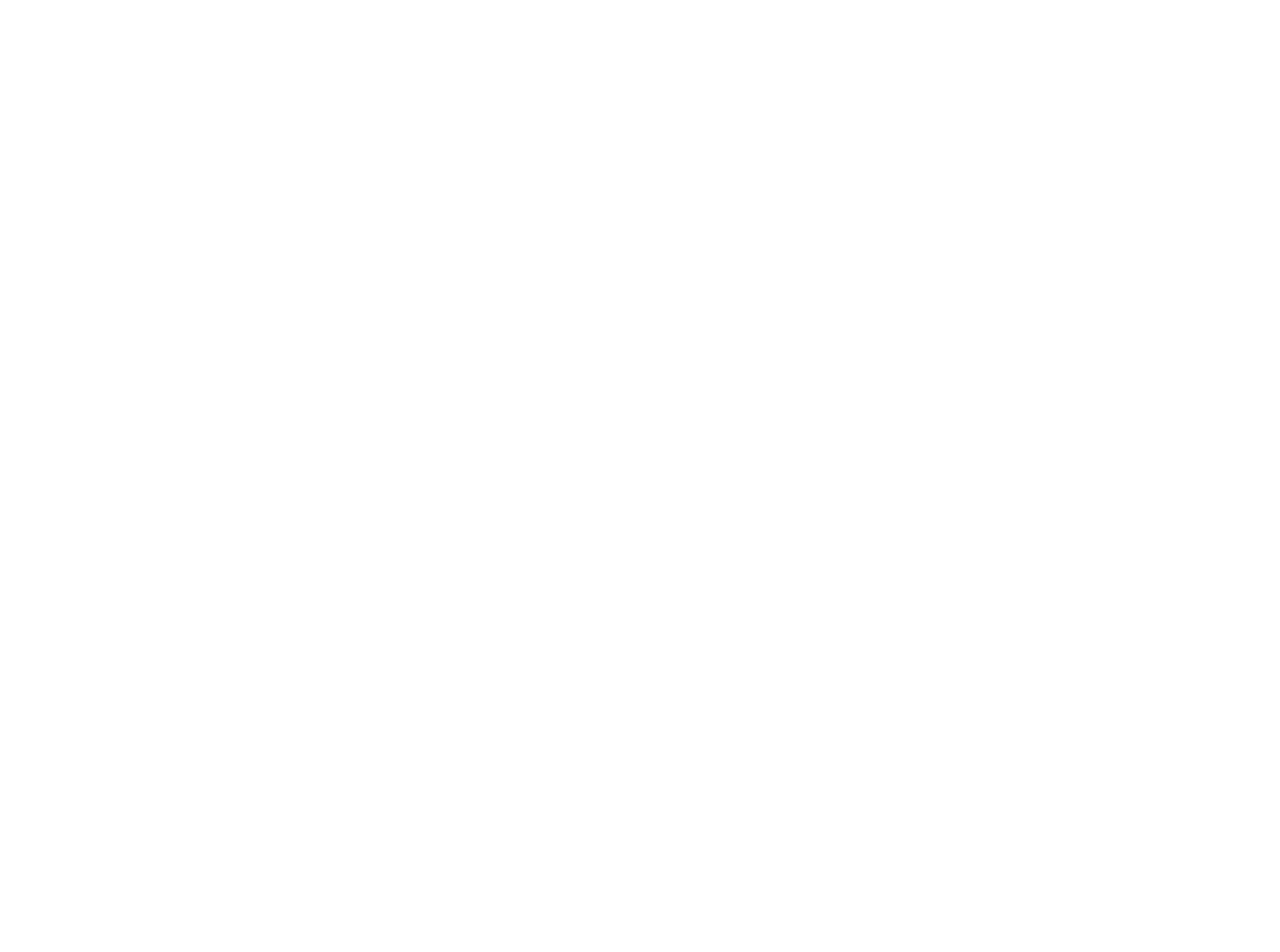
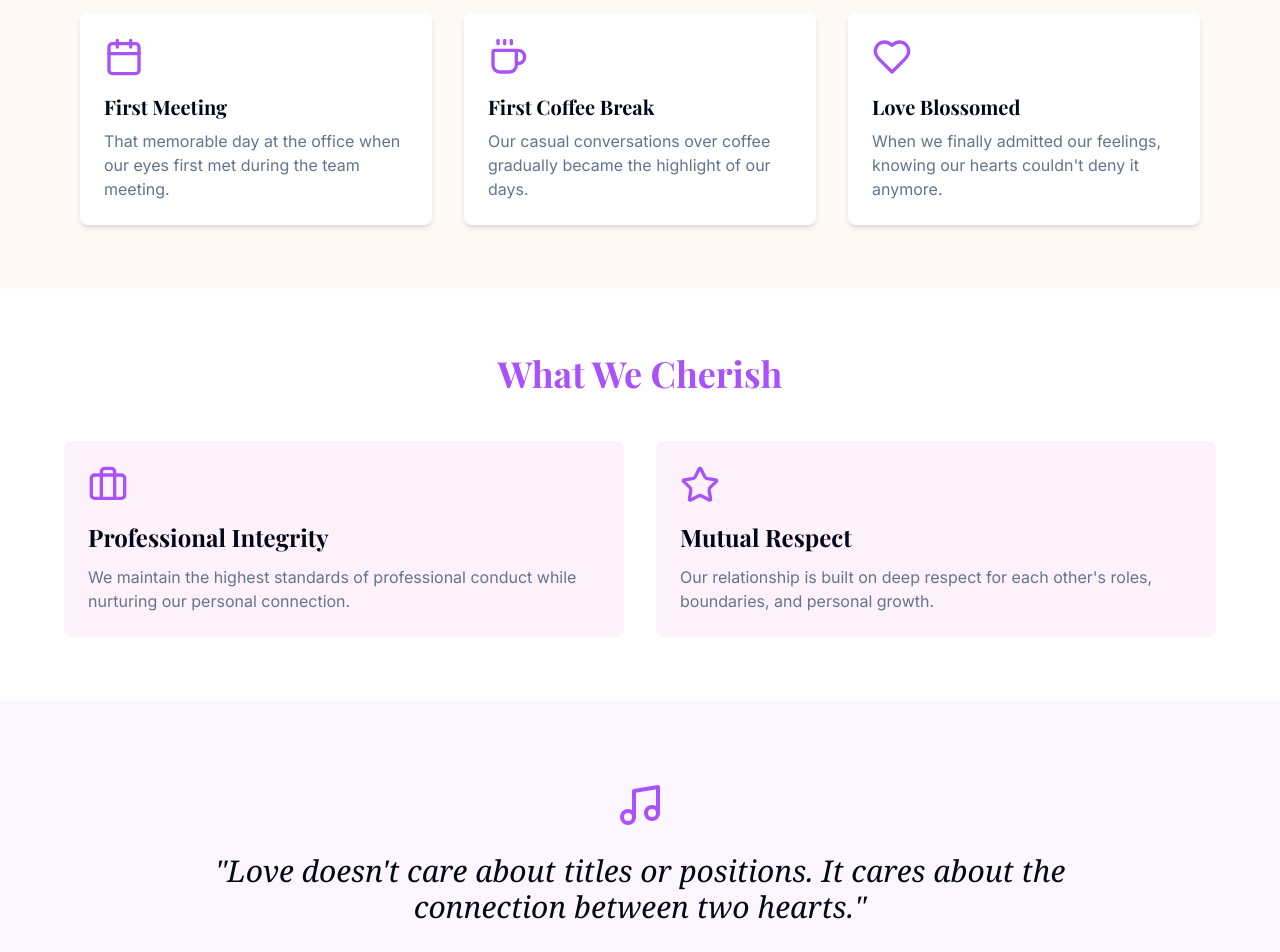
Before and after one commit to vanGogen/heartstrings-display, a React (Vite) app: page / in a window 1280 px wide. Shown: the part 1160-2112 px from the top of the page. Before the commit the page ends 1021 px from the top, so only its background shows below. Built offline with nearby package versions, Linux system fonts and the light colour scheme.

Commit message:
Add content to landing page
Enhanced the landing page by adding additional content to improve its appearance and engagement.
[skip gpt_engineer]

```diff
--- a/src/pages/Index.tsx
+++ b/src/pages/Index.tsx
@@ -1,4 +1,4 @@
-import { Heart } from "lucide-react";
+import { Heart, Calendar, Star, Coffee, Briefcase, Music } from "lucide-react";
 
 const Index = () => {
   return (
@@ -45,6 +45,60 @@ const Index = () => {
           transcending traditional boundaries while maintaining mutual respect and professionalism.</p>
         </div>
       </section>
+
+      {/* Timeline Section */}
+      <section className="py-16 bg-secondary/30">
+        <div className="max-w-6xl mx-auto px-4">
+          <h2 className="text-4xl font-bold text-center mb-12 text-primary">Our Journey</h2>
+          <div className="grid md:grid-cols-3 gap-8">
+            <div className="fade-in bg-white p-6 rounded-lg shadow-md hover:shadow-xl transition-shadow">
+              <Calendar className="w-10 h-10 text-primary mb-4" />
+              <h3 className="text-xl font-bold mb-2">First Meeting</h3>
+              <p className="text-muted-foreground">That memorable day at the office when our eyes first met during the team meeting.</p>
+            </div>
+            <div className="fade-in bg-white p-6 rounded-lg shadow-md hover:shadow-xl transition-shadow" style={{animationDelay: "0.2s"}}>
+              <Coffee className="w-10 h-10 text-primary mb-4" />
+              <h3 className="text-xl font-bold mb-2">First Coffee Break</h3>
+              <p className="text-muted-foreground">Our casual conversations over coffee gradually became the highlight of our days.</p>
+            </div>
+            <div className="fade-in bg-white p-6 rounded-lg shadow-md hover:shadow-xl transition-shadow" style={{animationDelay: "0.4s"}}>
+              <Heart className="w-10 h-10 text-primary mb-4" />
+              <h3 className="text-xl font-bold mb-2">Love Blossomed</h3>
+              <p className="text-muted-foreground">When we finally admitted our feelings, knowing our hearts couldn't deny it anymore.</p>
+            </div>
+          </div>
+        </div>
+      </section>
+
+      {/* Values Section */}
+      <section className="py-16 px-4">
+        <div className="max-w-6xl mx-auto">
+          <h2 className="text-4xl font-bold text-center mb-12 text-primary">What We Cherish</h2>
+          <div className="grid md:grid-cols-2 gap-8">
+            <div className="fade-in p-6 bg-accent/20 rounded-lg">
+              <Briefcase className="w-10 h-10 text-primary mb-4" />
+              <h3 className="text-2xl font-bold mb-3">Professional Integrity</h3>
+              <p className="text-muted-foreground">We maintain the highest standards of professional conduct while nurturing our personal connection.</p>
+            </div>
+            <div className="fade-in p-6 bg-accent/20 rounded-lg" style={{animationDelay: "0.2s"}}>
+              <Star className="w-10 h-10 text-primary mb-4" />
+              <h3 className="text-2xl font-bold mb-3">Mutual Respect</h3>
+              <p className="text-muted-foreground">Our relationship is built on deep respect for each other's roles, boundaries, and personal growth.</p>
+            </div>
+          </div>
+        </div>
+      </section>
+
+      {/* Quote Section */}
+      <section className="py-20 px-4 bg-primary/5">
+        <div className="max-w-4xl mx-auto text-center">
+          <Music className="w-12 h-12 mx-auto mb-6 text-primary" />
+          <blockquote className="text-2xl md:text-3xl font-serif italic mb-6">
+            "Love doesn't care about titles or positions. It cares about the connection between two hearts."
+          </blockquote>
+          <p className="text-muted-foreground">- Andrew & Vadim</p>
+        </div>
+      </section>
     </div>
   );
 };
```
